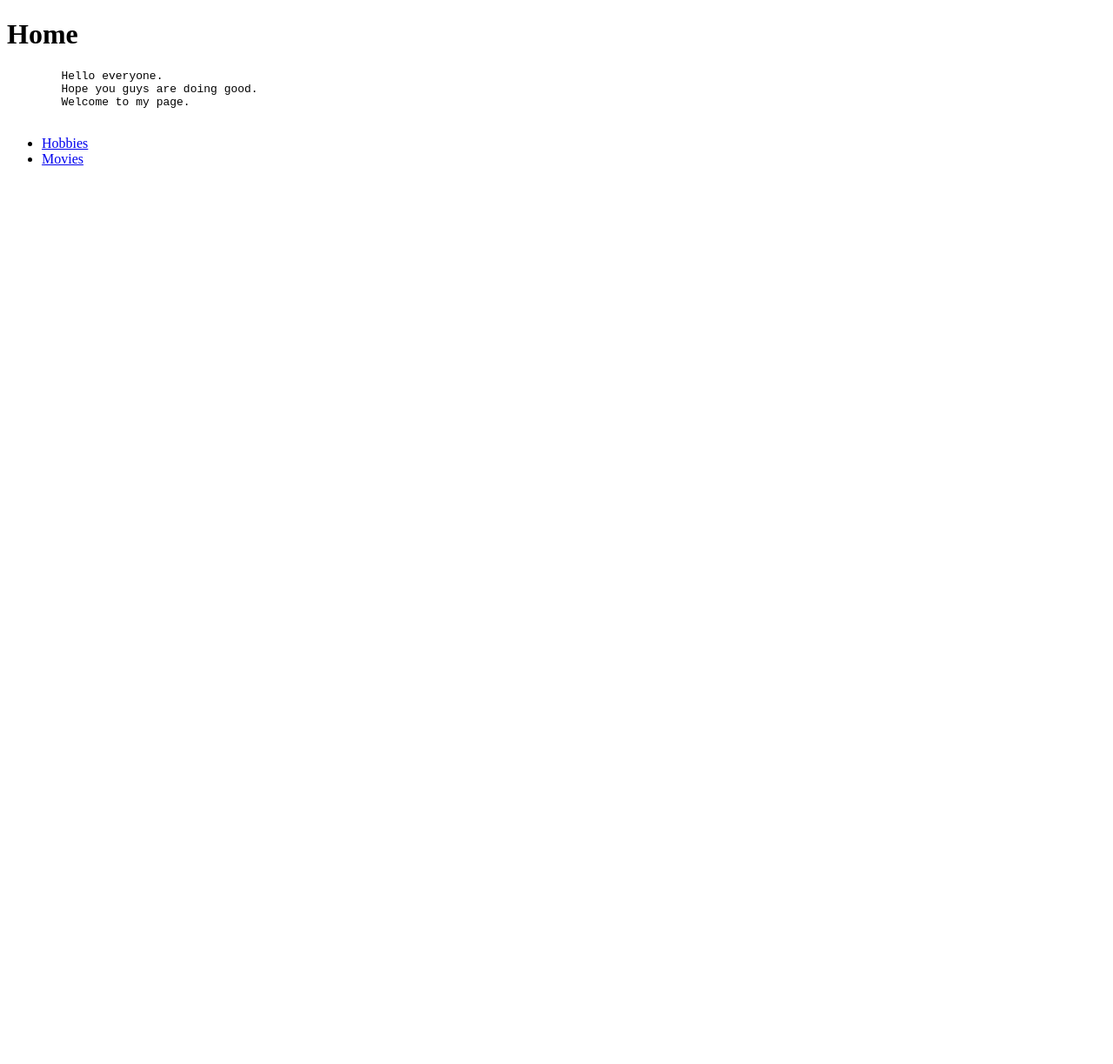
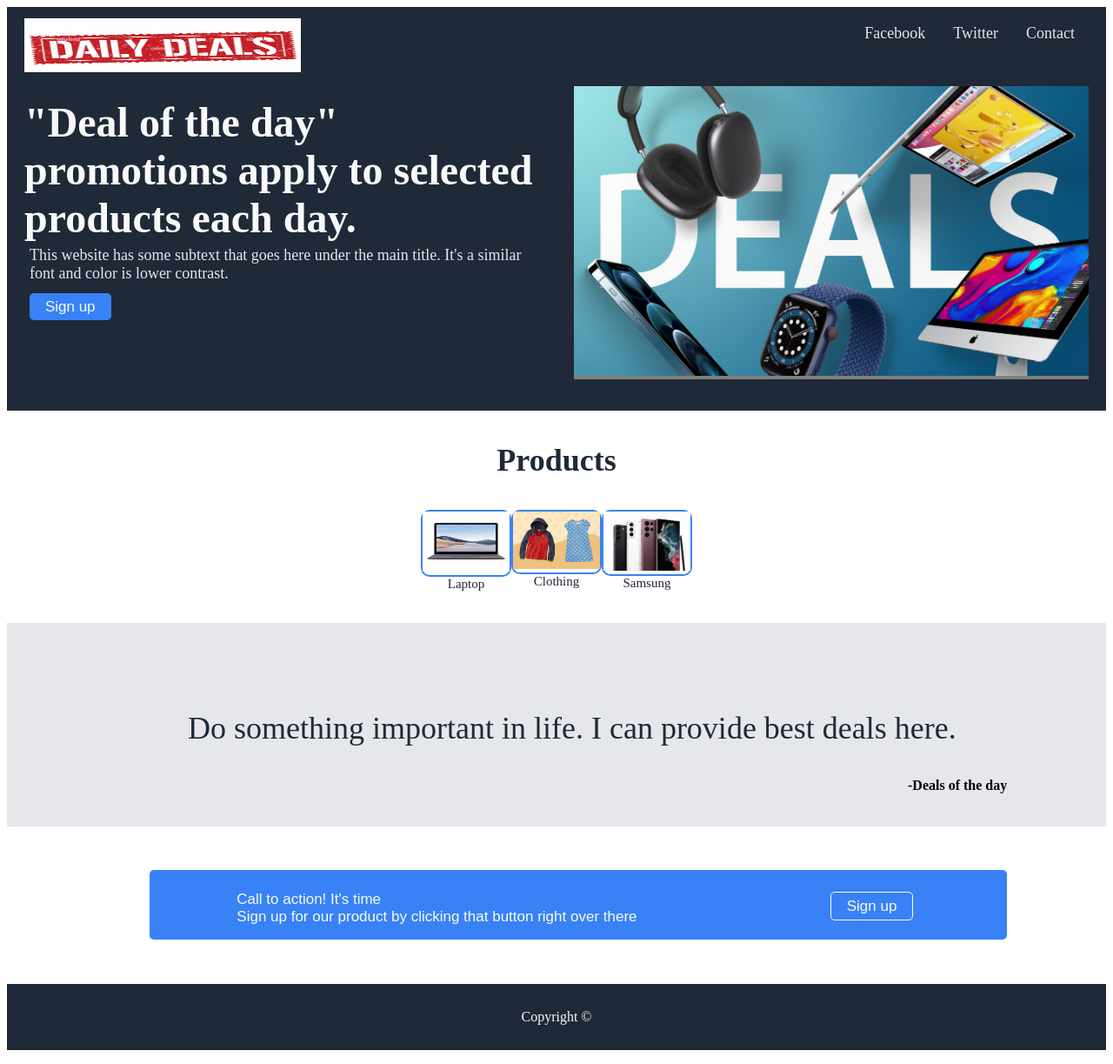
Before and after one commit to k-thejaswi/main_assignment, a plain HTML site: page index.html in a window 1280 px wide. Shown: the whole page at 87% size. Before the commit the page ends 800 px from the top, so only its background shows below. Drawn offline with Linux system fonts and the light colour scheme; a web font is replaced by a local one.

Commit message:
Add files via upload

```diff
--- a/index.html
+++ b/index.html
@@ -1,29 +1,132 @@
 <!DOCTYPE html>
-<html lang="en">
+<html>
 <head>
-    <meta charset="UTF-8">
-    <meta http-equiv="X-UA-Compatible" content="IE=edge">
-    <meta name="viewport" content="width=device-width, initial-scale=1.0">
-    <title>My favotites</title>
+    <meta charset='utf-8'>
+    <title>Valentine Studio </title>
+    <meta name='viewport' content='width=device-width, initial-scale=1'>
+    <link rel='stylesheet' type='text/css' media='screen' href='style.css'>
 </head>
 <body>
-    <h1>Home</h1>
+    <div class="html-content-body">
+        <header class="row">
+            <div class="column header-logo">
+                <div style="height: 7px">
+                    <img src="logo.jpg" style="width: 318px;height: 78px" />
+
+                </div>
+            </div>
+            <div class="column header-links">
+                <ul class="row links">
+                    <li ><a href="https://www.facebook.com/login/">Facebook</a></li>
+                    <li ><a href="https://twitter.com/i/flow/login?lang=en">Twitter</a></li>
+                    <li ><a href="#contact">Contact</a></li>
+                </ul>
+            </div>
+        </header>
+        <div class="row">
+            <div class="column">
+                <div class="content main-content">
+                    <div class="awsome-txt">
+                        "Deal of the day" promotions apply to selected products each day.
+                    </div>
+                    <div class="sub-text">
+                        This website has some subtext that goes here under the main title. It's a similar font and color is lower contrast.
+                    </div>
+                    <div class="btn">
+                        <a href="" class="signup-btn"> Sign up</a>
+                    </div>
+
+                </div>
+            </div>
+
+            <div class="column">
+                <div class="img-content">
                     <p>
-      <pre>
-        Hello everyone.
-        Hope you guys are doing good.
-        Welcome to my page.
-      </pre>
+                        <img src="main.jpg" style="width: 100%">
                     </p>
-    <p>
-      <ul>
-        <li>
-          <a href="hobbies.html" target="_blank">Hobbies</a>
-        </li>
-        <li>
-          <a href="movies.html" target="_blank">Movies</a>
-        </li>
-      </ul>
+                </div>
+            </div>
+
+
+        </div>
+    </div>
+        <div class="information-block">
+            <p class="random-info-lable">
+                Products
             </p>
+
+        </div>
+        <div class="image-blocks">
+            <p></p>
+            <p></p>
+            <p></p>
+            <p></p>
+
+            <div class="image-blocks">
+                <div>
+                    <div class="img-block">
+                        <img src="laptop.jpg" style="width: 100px;height: 69px">
+                    </div>
+                    <div class="img-block-content">
+                        <label>Laptop</label>
+                    </div>
+                </div>
+                <div>
+                    <div class="img-block">
+                        <img src="clothes.jpeg" style="width: 100px">
+
+                    </div>
+                    <div class="img-block-content">
+                        <label>Clothing</label>
+                    </div>
+                </div>
+                <div>
+                    <div class="img-block">
+                        <img src="Samsung.jpeg" style="width: 100px;height: 68px">
+
+                    </div>
+                    <div class="img-block-content">
+                        <label>Samsung</label>
+                    </div>
+                </div>
+            </div>
+
+
+
+            <p></p>
+            <p></p>
+            <p></p>
+            <p></p>
+    </div>
+    <div class="quote-block">
+        <p class="quote-block-text">
+            <label>Do something important in life. I can provide best deals here.   </label>
+        </p>
+        <p style="text-align: end;margin-right:9%;padding-bottom: 3%;">
+            <lable><b>-Deals of the day</b></lable>
+        </p>
+    </div>
+    <div class="message-block">
+        <div class="message-content">
+            <div class="action-text">
+                <label>Call to action! It's time</label>
+            </div>
+            <div class="">
+                <label>Sign up for our product by clicking that button right over there</label>
+            </div>
+        </div>
+        <div class="btn2">
+            <a href="" class="signup-btn2"> Sign up</a>
+        </div>
+    </div>
+    <footer class="footer">
+        <p style="padding: 29px 0px 29px 0px;">
+            <lable>Copyright &copy;</lable>
+        </p>
+    </footer>
+
+
+
+
 </body>
 </html>
--- /dev/null
+++ b/style.css
@@ -0,0 +1,286 @@
+@font-face {
+    font-family: "RobotoBlack";
+    src: url(fonts/Roboto-Black.ttf);
+}
+
+@font-face {
+    font-family: "RobotoBlackItalic";
+    src: url(fonts/Roboto-BlackItalic.ttf);
+}
+@font-face {
+    font-family: "RobotoBold";
+    src: url(fonts/Roboto-Bold.ttf);
+}
+@font-face {
+    font-family: "RobotoBoldItalic";
+    src: url(fonts/Roboto-BoldItalic.ttf);
+}
+@font-face {
+    font-family: "RobotoItalic";
+    src: url(fonts/Roboto-Italic.ttf);
+}
+@font-face {
+    font-family: "RobotoLight";
+    src: url(fonts/Roboto-Light.ttf);
+}
+@font-face {
+    font-family: "RobotoLightItalic";
+    src: url(fonts/Roboto-LightItalic.ttf)
+}
+@font-face {
+    font-family: "RobotoMedium";
+    src: url(fonts/Roboto-Medium.ttf);
+}
+@font-face {
+    font-family: "RobotoMediumItalis";
+    src: url(fonts/Roboto-MediumItalic.ttf);
+}
+@font-face {
+    font-family: "RobotoRegular";
+    src: url(fonts/Roboto-Regular.ttf);
+}
+@font-face {
+    font-family: "RobotoThin";
+    src: url(fonts/Roboto-Thin.ttf);
+}
+@font-face {
+    font-family: "RobotoThinItalic";
+    src: url(fonts/Roboto-ThinItalic.ttf);
+}
+
+.header{
+    color: white;
+    /* display: flex;
+    justify-content: space-between; */
+}
+
+.html-content-body{
+    background: #1F2937;
+
+}
+
+.header-logo{
+    color: #F9FAF8;
+    font-size: 24px;
+    font-family: "RobotoRegular";
+    display: block;
+    padding-left: 15%;
+    margin-top: 1%;
+    text-decoration: none;
+}
+
+.header-links{
+    float: right;
+    padding-right: 15%;
+    padding-top: 0.5%;
+}
+
+
+li {
+    float: left;
+  }
+
+  li a {
+    display: block;
+    color: #E5E7EB;
+    text-align: center;
+    padding: 14px 16px;
+    text-decoration: none;
+    font-size: 18px;
+  }
+
+
+
+ul {
+    list-style-type: none;
+    margin: 0;
+    padding: 0;
+    overflow: hidden;
+    padding-top: 1%;
+    justify-content: end;
+  }
+  .main-content{
+    padding-top: 5%;
+    padding-bottom: 5%;
+  }
+
+  .content{
+    background: #1F2937;
+
+  }
+  .awsome-txt{
+    font-size: 48px;
+    font-weight: bolder;
+    color: #F9FAF8;
+  }
+
+  .sub-text{
+    font-size: 18px;
+    color: #E5E7Eb;
+    padding: 1%;
+  }
+
+  .img-content{
+    background:  gray;
+    color: #E5E7Eb;
+    text-align: center;
+    margin-right: 18%;
+    width: 100%;
+
+  }
+
+  .signup-btn{
+   background-color:#3882F6!important;
+   border-radius:5px;
+   font-size: 17px;
+   font-family: 'Source Sans Pro', sans-serif;
+   padding:6px 18px;
+   text-decoration: none;
+   text-align: center;
+   color: #F9FAF8;
+
+  }
+  .btn{
+    padding: 1%;
+    padding-top: 2%;
+  }
+
+  .random-info-lable{
+    color: #1F2937;
+    font-size: 36px;
+    font-weight: bolder;
+    text-align: center;
+  }
+
+  .image-blocks{
+    display: flex;
+    justify-content: space-around;
+    padding-left: 20%;
+    padding-right: 20%;
+  }
+
+  .img-block{
+    border: 2px solid#3882F6;
+    border-radius: 10px;
+  }
+
+  .img-block-content{
+    color: #1F2937;
+    font-size: 15px;
+    text-align: center;
+  }
+  .quote-block{
+    background-color: #E5E7EB;
+    width: 100%;
+  }
+
+  .quote-block-text{
+    color: #1F2937;
+    font-family: 'RobotoLightItalic';
+    font-size: 36px;
+    text-align: start;
+    padding: 100px 127px 0px 208px;
+  }
+
+  .message-block{
+    display: flex;
+   justify-content: space-between;
+   background-color:#3882F6!important;
+   border-radius:5px;
+   font-size: 17px;
+   font-family: 'Source Sans Pro', sans-serif;
+   padding: 24px 100px 16px 100px;
+   margin-left: 13%;
+   margin-right: 9%;
+   margin-top: 4%;
+
+
+  }
+  .signup-btn2{
+    background-color:#3882F6!important;
+   border-radius:5px;
+   font-size: 17px;
+   font-family: 'Source Sans Pro', sans-serif;
+   padding:6px 18px;
+   text-decoration: none;
+   text-align: center;
+   color: #F9FAF8;
+   border: 1px solid white;
+  }
+
+  .btn2{
+    padding: 1%;
+  }
+
+  .message-content{
+    color: #F9FAF8;
+  }
+
+  .footer{
+    background: #1F2937;
+    color: #F9FAF8;
+    text-align: center;
+    margin-top: 4%;
+  }
+
+
+  .row {
+    display: flex;
+    flex-wrap: wrap;
+  }
+
+  /* Create four equal columns */
+  .column {
+    flex: 25%;
+    padding: 20px;
+    padding-top: 0%;
+  }
+
+  /* On screens that are 992px wide or less, go from four columns to two columns */
+  @media screen and (max-width: 992px) {
+    .column {
+      flex: 50%;
+    }
+    .links{
+      justify-content: center;
+    }
+    .main-content {
+      padding: 0px;
+    }
+    .image-blocks{
+      display: block;
+    }
+    .message-block{
+      display: flex;
+      margin-left: 1%;
+      margin-right: 1%;
+      padding: 17px 0px 17px 17px;
+    }
+  }
+
+  /* On screens that are 600px wide or less, make the columns stack on top of each other instead of next to each other */
+  @media screen and (max-width: 600px) {
+    .row {
+      flex-direction: column;
+    }
+    .main-content {
+      padding: 0px;
+    }
+    .image-blocks{
+      display: block;
+    }
+    .quote-block-text{
+      padding: 100px 0px 0px 34px;
+    }
+    .message-block{
+      display: block;
+      margin-left: 1%;
+      margin-right: 1%;
+      padding: 17px 0px 17px 17px;
+    }
+
+    .btn2{
+      text-align: center;
+      padding-top: 5%;
+    }
+  }
```
Also changed, not shown: Bouquet 2.jpg (added), Samsung.jpeg (added), clothes.jfif (added), clothes.jpeg (added), d1.png (added), laptop.jpg (added), logo.jpg (added), main.jfif (added), main.jpg (added), mobile.jfif (added). Lines whose indentation alone changed are shown as unchanged.
